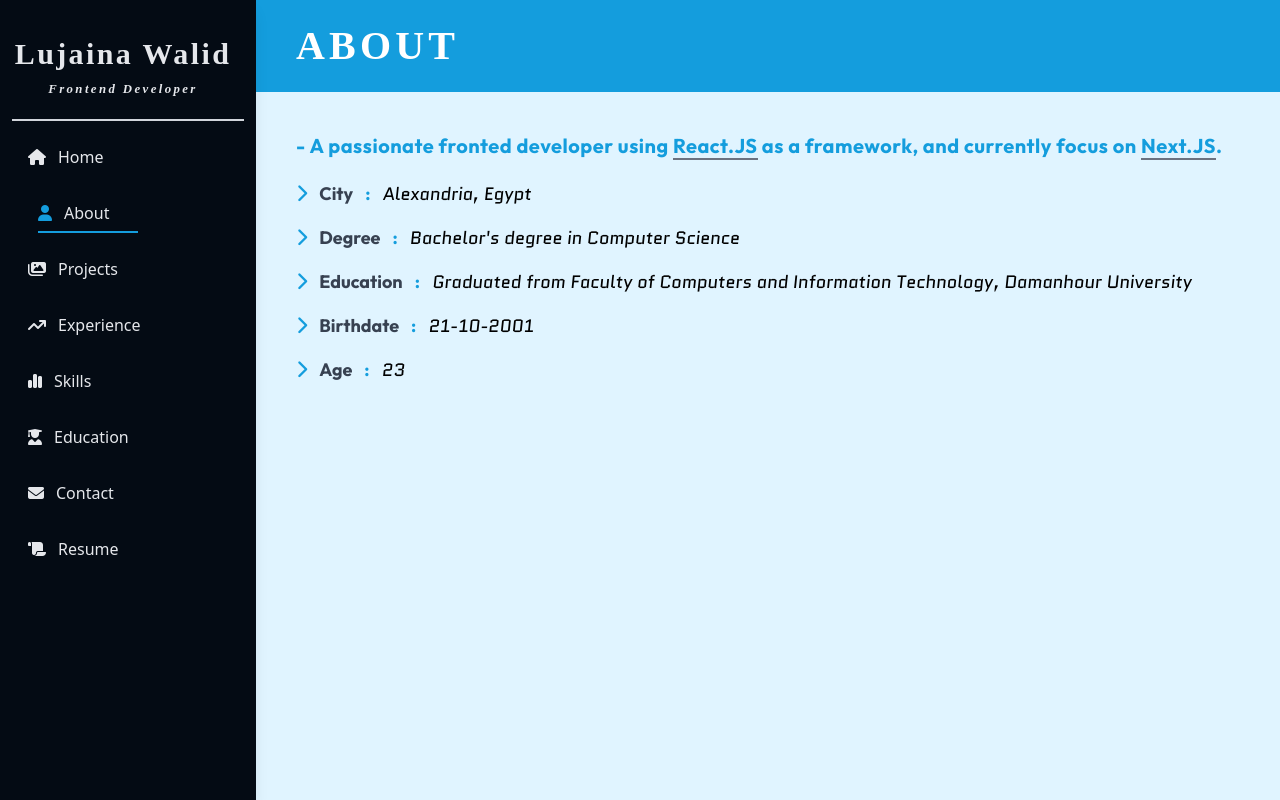
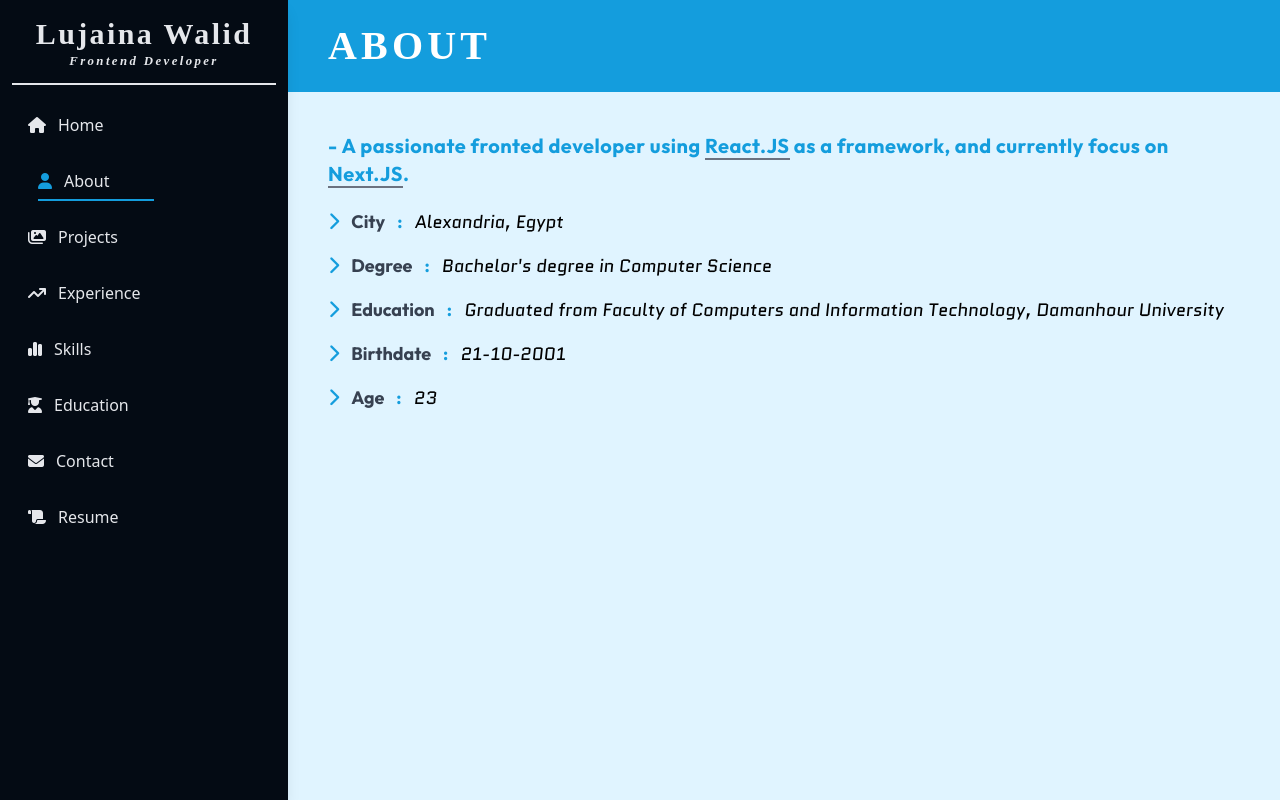
Before and after one commit to Lujaina21/My-Portofolio, a React (Vite) app: page /about in a window 1280 px wide. Built offline with nearby package versions, Linux system fonts and the light colour scheme; a web font is replaced by a local one.

Commit message:
Some Fixes

```diff
--- a/src/Components/About/About.jsx
+++ b/src/Components/About/About.jsx
@@ -14,7 +14,7 @@ export default function About() {
   ];
   return (
     <>
-      <div className=" sm:ml-64 bg-light standard-ht">
+      <div className=" sm:ml-72 bg-light standard-ht">
         <h1 className="main-title py-4 px-10 w-full">About</h1>
         <div className="p-10 default-font">
           <h2 className="txt-main text-xl font-bold  mb-5 tracking-wide">
--- a/src/Components/Blog/Blog.jsx
+++ b/src/Components/Blog/Blog.jsx
@@ -25,9 +25,7 @@ export default function Blog() {
 
   return (
     <>
-      <main
-        className={`${blogStyles.bodyBg} standard-ht bg-light p-10`}
-      >
+      <main className={`${blogStyles.bodyBg} standard-ht bg-light p-10`}>
         <div className="grid grid-cols-1 md:grid-cols-2 gap-8 items-center my-14">
           {/* Figcaption */}
           <figcaption className="w-full text-4xl text-gray-800 italic flex flex-col text-center md:text-start ms-10">
--- a/src/Components/Contact/Contact.jsx
+++ b/src/Components/Contact/Contact.jsx
@@ -10,10 +10,10 @@ export default function Contact() {
 
   return (
     <>
-      <div className="bg-light standard-ht sm:ml-64">
+      <div className="bg-light standard-ht sm:ml-72">
         <h1 className="main-title py-4 px-10 w-full">Contact</h1>
         <div className="p-10 default-font">
-          <ul className="pl-5">
+          <ul>
             {/* Email */}
             <li
               className={`${contactStyles.contact1} flex items-center gap-4 my-10`}
--- a/src/Components/Education/Education.jsx
+++ b/src/Components/Education/Education.jsx
@@ -5,7 +5,7 @@ import routeImg from "./../../assets/download.png";
 export default function Education() {
   return (
     <>
-      <div className="sm:ml-64 bg-light standard-ht">
+      <div className="sm:ml-72 bg-light standard-ht">
         <h1 className="main-title py-4 px-10 w-full">Education</h1>
         <div className="p-10 grid grid-cols-1 lg:grid-cols-2 gap-4 default-font">
           <div className="bg-white shadow-lg p-5 rounded-lg">
--- a/src/Components/Experience/Experience.jsx
+++ b/src/Components/Experience/Experience.jsx
@@ -1,5 +1,4 @@
 import React, { useEffect } from "react";
-import "./Experience.module.css";
 import routeLogo from "./../../assets/download.png";
 import itiLogo from "./../../assets/itiLogo.png";
 import gdscLogo from "./../../assets/gdsc.png";
@@ -11,7 +10,7 @@ export default function Experience() {
 
   return (
     <>
-      <div className="sm:ml-64 bg-light standard-ht">
+      <div className="sm:ml-72 bg-light standard-ht">
         <h1 className="main-title py-4 px-10 w-full">Experience</h1>
         <div className="p-10 default-font">
           <div id="accordion-open" data-accordion="open">
--- a/src/Components/Home/Home.jsx
+++ b/src/Components/Home/Home.jsx
@@ -4,7 +4,7 @@ import { Link } from "react-router-dom";
 export default function Home() {
   return (
     <>
-      <div className="typing-font standard-ht sm:ml-64 p-10 bg-light">
+      <div className="typing-font standard-ht sm:ml-72 p-10 bg-light">
         <div className="bg-gray-800 text-white w-full p-6 rounded-lg shadow-lg relative transition-transform transform animate-slideIn">
           {/* Browser Bar */}
           <div className="bg-gray-700 h-6 w-full rounded-t-lg flex items-center px-3 space-x-2">
--- a/src/Components/NotFound/NotFound.jsx
+++ b/src/Components/NotFound/NotFound.jsx
@@ -5,7 +5,7 @@ import { Link } from "react-router-dom";
 export default function NotFound() {
   return (
     <>
-      <div className=" sm:ml-64 bg-light standard-ht">
+      <div className=" sm:ml-72 bg-light standard-ht">
         <h1 className="main-title py-4 px-10 w-full">Not Found</h1>
         <div className="p-10 cool-font">
           <div className="flex flex-col gap-6 justify-center items-center mt-28">
--- a/src/Components/Resume/Resume.jsx
+++ b/src/Components/Resume/Resume.jsx
@@ -4,16 +4,16 @@ import resumeStyles from "./Resume.module.css";
 export default function Resume() {
   function handlePreview() {
     window.open(
-      "https://drive.google.com/file/d/1SA63_j_sMEoipFIyMPScutve4xX19qld/view?usp=sharing",
+      "https://drive.google.com/file/d/1XABaPCLQ2xR2U3tKMtpQC5cmvwgIvwao/view?usp=sharing",
       "_blank"
     );
   }
   const prevPDF =
-    "https://drive.google.com/file/d/1SA63_j_sMEoipFIyMPScutve4xX19qld/preview";
+    "https://drive.google.com/file/d/1XABaPCLQ2xR2U3tKMtpQC5cmvwgIvwao/preview";
 
   return (
     <>
-      <div className=" sm:ml-64 bg-light standard-ht default-font">
+      <div className=" sm:ml-72 bg-light standard-ht default-font">
         <h1 className="main-title py-4 px-10 w-full">Resume</h1>
         <div className="p-14">
           <div className={`mb-7 ${resumeStyles.btn}`}>
--- a/src/Components/Resume/Resume.module.css
+++ b/src/Components/Resume/Resume.module.css
@@ -1,5 +1,7 @@
 .btn {
   color: #fff;
+  display: -webkit-inline-box;
+  display: -ms-inline-flexbox;
   display: inline-flex;
   background-color: var(--main-color);
   -webkit-transition: all 0.3s ease-in-out;
--- a/src/Components/Sidebar/Sidebar.jsx
+++ b/src/Components/Sidebar/Sidebar.jsx
@@ -1,16 +1,16 @@
-import React from "react";
+import React, { useState } from "react";
 import sidebarStyles from "./Sidebar.module.css";
 import { Link, NavLink } from "react-router-dom";
 
 export default function Sidebar() {
+  const [isOpen, setIsOpen] = useState(false);
+
   return (
     <>
       <button
-        data-drawer-target="logo-sidebar"
-        data-drawer-toggle="logo-sidebar"
-        aria-controls="logo-sidebar"
+        onClick={() => setIsOpen(!isOpen)}
         type="button"
-        className="inline-flex items-center p-2 mt-2 ms-3 text-md txt-main rounded-full sm:hidden hover:bg-blue-50 focus:outline-none focus:ring-2 focus:ring-blue-300 dark:text-gray-400 dark:hover:bg-gray-700 dark:focus:ring-gray-600"
+        className="inline-flex items-center p-2 mt-2 ms-3 text-md txt-main rounded-full sm:hidden hover:bg-blue-50 focus:outline-none focus:ring-2 focus:ring-blue-300"
       >
         <span className="sr-only">Open sidebar</span>
         <svg
@@ -18,7 +18,6 @@ export default function Sidebar() {
           aria-hidden="true"
           fill="currentColor"
           viewBox="0 0 20 20"
-          xmlns="http://www.w3.org/2000/svg"
         >
           <path
             clipRule="evenodd"
@@ -30,308 +29,64 @@ export default function Sidebar() {
 
       <aside
         id="logo-sidebar"
-        className={`${sidebarStyles.aside} fixed top-0 left-0 z-40 w-64 h-screen transition-transform -translate-x-full sm:translate-x-0`}
+        className={`${
+          sidebarStyles.aside
+        } fixed top-0 left-0 z-40 w-72 h-screen transition-transform ${
+          isOpen ? "translate-x-0" : "-translate-x-full"
+        } sm:translate-x-0`}
         aria-label="Sidebar"
       >
-        <div className="h-full px-3 py-4 overflow-y-auto bg-secondary shadow-lg dark:bg-gray-800">
+        <div className="h-full px-3 py-4 overflow-y-auto bg-secondary shadow-lg">
           <Link
             to="/"
-            className={`${sidebarStyles.icon} border-gray-300 border-b-2 flex flex-col items-center content-center ps-2.5 mb-3 p-5`}
+            className={`${sidebarStyles.icon} flex flex-col items-center border-b-2 pb-3`}
           >
-            <span className="text-3xl self-center font-semibold whitespace-nowrap mb-2 dark:text-white">
-              Lujaina Walid
-            </span>
-            <small className="self-center italic text-md font-semibold whitespace-nowrap dark:text-white">
+            <span className="text-3xl font-semibold">Lujaina Walid</span>
+            <small className="italic text-md font-semibold">
               Frontend Developer
             </small>
           </Link>
-          <ul className="space-y-2 font-medium">
-            <li>
+          <button
+            onClick={() => setIsOpen(false)}
+            className={`${sidebarStyles.icon} absolute top-4 right-1 lg:hidden sm:block`}
+          >
+            <i className="fa-solid fa-xmark text-3xl"></i>
+          </button>
+
+          <ul className="space-y-2 font-medium mt-5">
+            {[
+              { to: "home", icon: "fa-house", label: "Home" },
+              { to: "about", icon: "fa-user", label: "About" },
+              { to: "projects", icon: "fa-images", label: "Projects" },
+              {
+                to: "experience",
+                icon: "fa-arrow-trend-up",
+                label: "Experience",
+              },
+              { to: "skills", icon: "fa-chart-simple", label: "Skills" },
+              { to: "education", icon: "fa-user-graduate", label: "Education" },
+              { to: "contact", icon: "fa-envelope", label: "Contact" },
+              { to: "resume", icon: "fa-scroll", label: "Resume" },
+            ].map((item) => (
+              <li key={item.to}>
                 <NavLink
-                to="home"
+                  to={item.to}
                   className={({ isActive }) =>
                     `${
                       sidebarStyles.navlink
-                  } flex items-center m-4 py-2 rounded-lg dark:text-white group ${
+                    } flex items-center m-4 py-2 rounded-lg group ${
                       isActive ? sidebarStyles.active : ""
                     }`
                   }
                 >
-                <i className="fa-solid fa-house"></i>
-                <span className="ms-3">Home</span>
+                  <i className={`fa-solid ${item.icon}`}></i>
+                  <span className="ms-3">{item.label}</span>
                 </NavLink>
               </li>
-            <li>
-              <NavLink
-                to="about"
-                className={({ isActive }) =>
-                  `${
-                    sidebarStyles.navlink
-                  } flex items-center m-4 py-2 rounded-lg dark:text-white group ${
-                    isActive ? sidebarStyles.active : ""
-                  }`
-                }
-              >
-                <i className="fa-solid fa-user"></i>
-                <span className="ms-3">About</span>
-              </NavLink>
-            </li>
-            <li>
-              <NavLink
-                to="projects"
-                className={({ isActive }) =>
-                  `${
-                    sidebarStyles.navlink
-                  } flex items-center m-4 py-2 rounded-lg dark:text-white group ${
-                    isActive ? sidebarStyles.active : ""
-                  }`
-                }
-              >
-                <i className="fa-solid fa-images"></i>
-                <span className="ms-3">Projects</span>
-              </NavLink>
-            </li>
-            <li>
-              <NavLink
-                to="experience"
-                className={({ isActive }) =>
-                  `${
-                    sidebarStyles.navlink
-                  } flex items-center m-4 py-2 rounded-lg dark:text-white group ${
-                    isActive ? sidebarStyles.active : ""
-                  }`
-                }
-              >
-                <i className="fa-solid fa-arrow-trend-up"></i>
-                <span className="ms-3">Experience</span>
-              </NavLink>
-            </li>
-            <li>
-              <NavLink
-                to="skills"
-                className={({ isActive }) =>
-                  `${
-                    sidebarStyles.navlink
-                  } flex items-center m-4 py-2 rounded-lg dark:text-white group ${
-                    isActive ? sidebarStyles.active : ""
-                  }`
-                }
-              >
-                <i className="fa-solid fa-chart-simple"></i>
-                <span className="ms-3">Skills</span>
-              </NavLink>
-            </li>
-            <li>
-              <NavLink
-                to="education"
-                className={({ isActive }) =>
-                  `${
-                    sidebarStyles.navlink
-                  } flex items-center m-4 py-2 rounded-lg dark:text-white group ${
-                    isActive ? sidebarStyles.active : ""
-                  }`
-                }
-              >
-                <i className="fa-solid fa-user-graduate"></i>
-                <span className="ms-3">Education</span>
-              </NavLink>
-            </li>
-            <li>
-              <NavLink
-                to="contact"
-                className={({ isActive }) =>
-                  `${
-                    sidebarStyles.navlink
-                  } flex items-center m-4 py-2 rounded-lg dark:text-white group ${
-                    isActive ? sidebarStyles.active : ""
-                  }`
-                }
-              >
-                <i className="fa-solid fa-envelope"></i>
-                <span className="ms-3">Contact</span>
-              </NavLink>
-            </li>
-            <li>
-              <NavLink
-                to="resume"
-                className={({ isActive }) =>
-                  `${
-                    sidebarStyles.navlink
-                  } flex items-center m-4 py-2 rounded-lg dark:text-white group ${
-                    isActive ? sidebarStyles.active : ""
-                  }`
-                }
-              >
-                <i className="fa-solid fa-scroll"></i>
-                <span className="ms-3">Resume</span>
-              </NavLink>
-            </li>
+            ))}
           </ul>
         </div>
       </aside>
-
-      {/* <div className="p-4 sm:ml-64">
-        <div className="p-4 border-2 border-gray-200 rounded-lg dark:border-gray-700">
-          <div className="grid grid-cols-3 gap-4 mb-4">
-            <div className="flex items-center justify-center h-24 rounded-sm bg-gray-50 dark:bg-gray-800">
-              <p className="text-2xl text-gray-400 dark:text-gray-500">
-                <svg
-                  className="w-3.5 h-3.5"
-                  aria-hidden="true"
-                  xmlns="http://www.w3.org/2000/svg"
-                  fill="none"
-                  viewBox="0 0 18 18"
-                >
-                  <path
-                    stroke="currentColor"
-                    strokeLinecap="round"
-                    strokeLinejoin="round"
-                    strokeWidth={2}
-                    d="M9 1v16M1 9h16"
-                  />
-                </svg>
-              </p>
-            </div>
-            <div className="flex items-center justify-center h-24 rounded-sm bg-gray-50 dark:bg-gray-800">
-              <p className="text-2xl text-gray-400 dark:text-gray-500">
-                <svg
-                  className="w-3.5 h-3.5"
-                  aria-hidden="true"
-                  xmlns="http://www.w3.org/2000/svg"
-                  fill="none"
-                  viewBox="0 0 18 18"
-                >
-                  <path
-                    stroke="currentColor"
-                    strokeLinecap="round"
-                    strokeLinejoin="round"
-                    strokeWidth={2}
-                    d="M9 1v16M1 9h16"
-                  />
-                </svg>
-              </p>
-            </div>
-            <div className="flex items-center justify-center h-24 rounded-sm bg-gray-50 dark:bg-gray-800">
-              <p className="text-2xl text-gray-400 dark:text-gray-500">
-                <svg
-                  className="w-3.5 h-3.5"
-                  aria-hidden="true"
-                  xmlns="http://www.w3.org/2000/svg"
-                  fill="none"
-                  viewBox="0 0 18 18"
-                >
-                  <path
-                    stroke="currentColor"
-                    strokeLinecap="round"
-                    strokeLinejoin="round"
-                    strokeWidth={2}
-                    d="M9 1v16M1 9h16"
-                  />
-                </svg>
-              </p>
-            </div>
-          </div>
-
-          <div className="flex items-center justify-center h-48 mb-4 rounded-sm bg-gray-50 dark:bg-gray-800">
-            <p className="text-2xl text-gray-400 dark:text-gray-500">
-              <svg
-                className="w-3.5 h-3.5"
-                aria-hidden="true"
-                xmlns="http://www.w3.org/2000/svg"
-                fill="none"
-                viewBox="0 0 18 18"
-              >
-                <path
-                  stroke="currentColor"
-                  strokeLinecap="round"
-                  strokeLinejoin="round"
-                  strokeWidth={2}
-                  d="M9 1v16M1 9h16"
-                />
-              </svg>
-            </p>
-          </div>
-
-          <div className="grid grid-cols-2 gap-4">
-            <div className="flex items-center justify-center rounded-sm bg-gray-50 h-28 dark:bg-gray-800">
-              <p className="text-2xl text-gray-400 dark:text-gray-500">
-                <svg
-                  className="w-3.5 h-3.5"
-                  aria-hidden="true"
-                  xmlns="http://www.w3.org/2000/svg"
-                  fill="none"
-                  viewBox="0 0 18 18"
-                >
-                  <path
-                    stroke="currentColor"
-                    strokeLinecap="round"
-                    strokeLinejoin="round"
-                    strokeWidth={2}
-                    d="M9 1v16M1 9h16"
-                  />
-                </svg>
-              </p>
-            </div>
-            <div className="flex items-center justify-center rounded-sm bg-gray-50 h-28 dark:bg-gray-800">
-              <p className="text-2xl text-gray-400 dark:text-gray-500">
-                <svg
-                  className="w-3.5 h-3.5"
-                  aria-hidden="true"
-                  xmlns="http://www.w3.org/2000/svg"
-                  fill="none"
-                  viewBox="0 0 18 18"
-                >
-                  <path
-                    stroke="currentColor"
-                    strokeLinecap="round"
-                    strokeLinejoin="round"
-                    strokeWidth={2}
-                    d="M9 1v16M1 9h16"
-                  />
-                </svg>
-              </p>
-            </div>
-            <div className="flex items-center justify-center rounded-sm bg-gray-50 h-28 dark:bg-gray-800">
-              <p className="text-2xl text-gray-400 dark:text-gray-500">
-                <svg
-                  className="w-3.5 h-3.5"
-                  aria-hidden="true"
-                  xmlns="http://www.w3.org/2000/svg"
-                  fill="none"
-                  viewBox="0 0 18 18"
-                >
-                  <path
-                    stroke="currentColor"
-                    strokeLinecap="round"
-                    strokeLinejoin="round"
-                    strokeWidth={2}
-                    d="M9 1v16M1 9h16"
-                  />
-                </svg>
-              </p>
-            </div>
-            <div className="flex items-center justify-center rounded-sm bg-gray-50 h-28 dark:bg-gray-800">
-              <p className="text-2xl text-gray-400 dark:text-gray-500">
-                <svg
-                  className="w-3.5 h-3.5"
-                  aria-hidden="true"
-                  xmlns="http://www.w3.org/2000/svg"
-                  fill="none"
-                  viewBox="0 0 18 18"
-                >
-                  <path
-                    stroke="currentColor"
-                    strokeLinecap="round"
-                    strokeLinejoin="round"
-                    strokeWidth={2}
-                    d="M9 1v16M1 9h16"
-                  />
-                </svg>
-              </p>
-            </div>
-          </div>
-        </div>
-      </div> */}
     </>
   );
 }
--- a/src/Components/Skills/Skills.jsx
+++ b/src/Components/Skills/Skills.jsx
@@ -56,7 +56,7 @@ export default function Skills() {
 
   return (
     <>
-      <div className="sm:ml-64 bg-light standard-ht">
+      <div className="sm:ml-72 bg-light standard-ht">
         <h1 className="main-title py-4 px-10 w-full">Skills</h1>
         <div className="p-10 grid grid-cols-1 lg:grid-cols-2 gap-4 default-font">
           <div className="bg-white shadow-lg p-5 rounded-lg">
```
Also changed, not shown: src/Components/Experience/Experience.module.css (deleted). Lines whose indentation alone changed are shown as unchanged.
